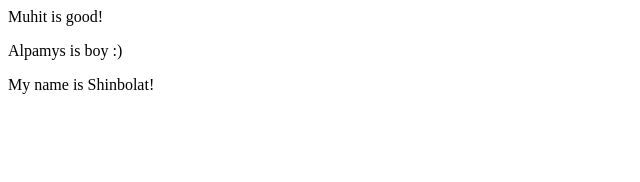
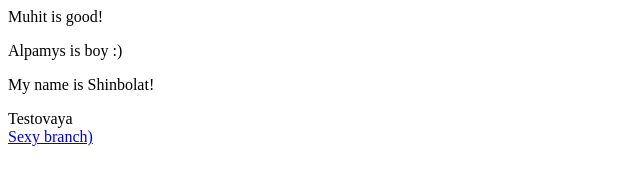
Before and after one commit to Top-tompak/test, a plain HTML site: page index.html in a window 1280 px wide. Shown: the whole page, without its empty margins (0-640 px from the left). Drawn offline with Linux system fonts and the light colour scheme.

Commit message:
added new line message branch

```diff
--- a/index.html
+++ b/index.html
@@ -9,5 +9,7 @@
     <div>Muhit is good!</div>
     <p>Alpamys is boy :)</p>
     <p>My name is Shinbolat!</p>
+    <div>Testovaya</div>
+    <a href="#">Sexy branch)</a>
 </body>
 </html>
```
